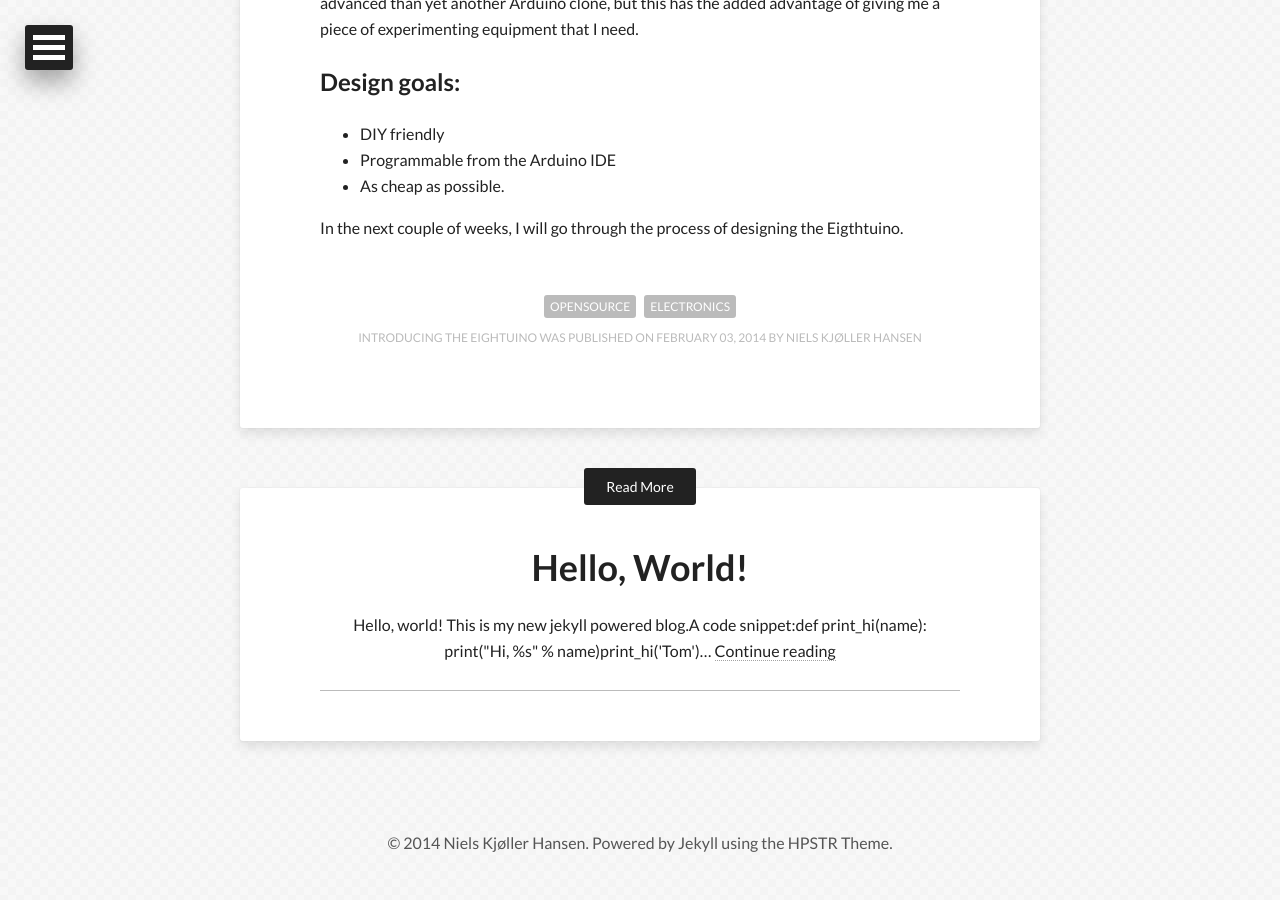
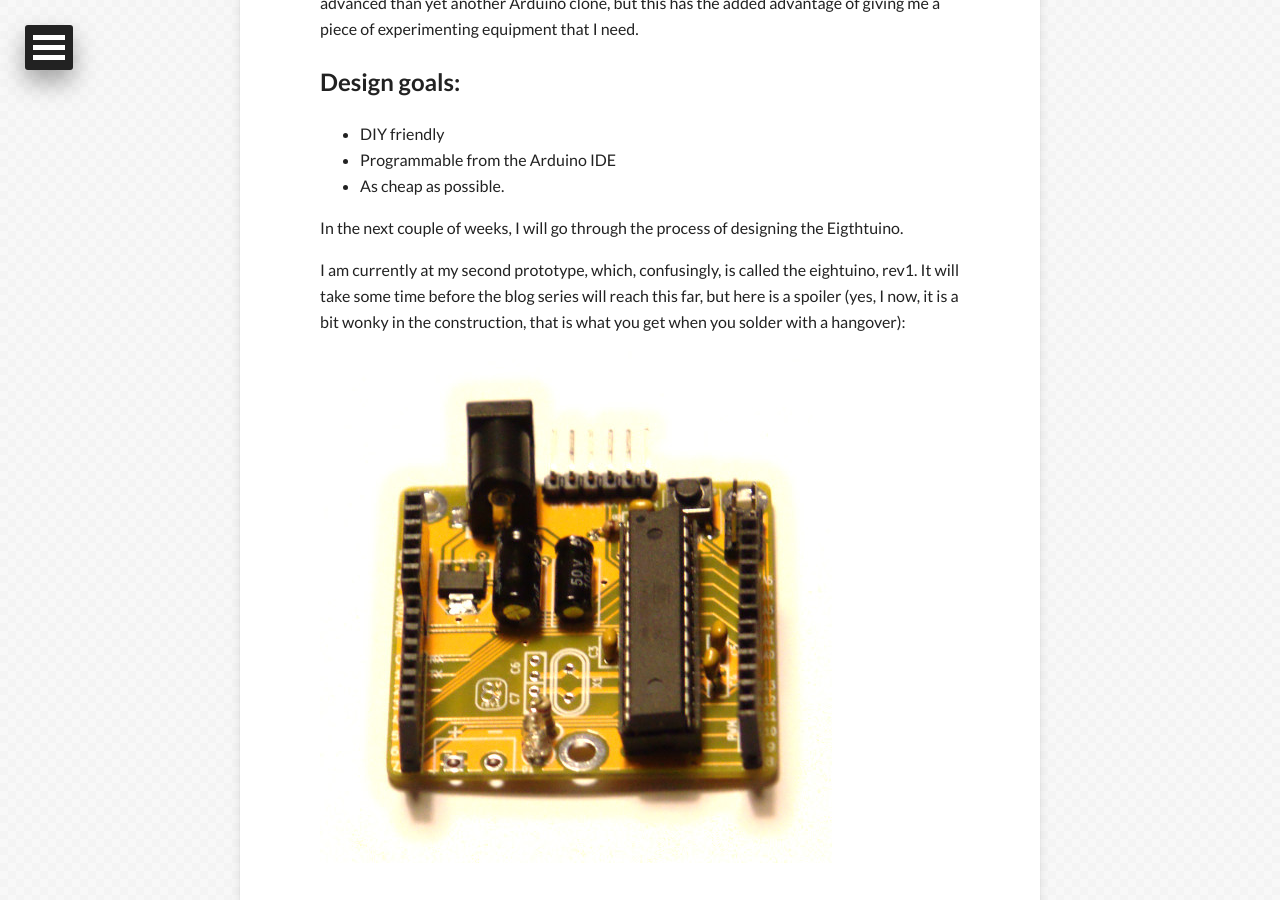
Before and after one commit to kjoller/kjoller.github.io, a Jekyll site: the page built from _posts/2014-02-03-introducing-the-eightuino.md, in a window 1280 px wide and 900 px high, scrolled down 633 px. Built offline with Jekyll 4.4.1, drawn with Linux system fonts in a browser that asks for light colours; nearby versions of some CDN libraries.

Commit message:
Added image to post

```diff
--- a/_posts/2014-02-03-introducing-the-eightuino.md
+++ b/_posts/2014-02-03-introducing-the-eightuino.md
@@ -30,3 +30,10 @@ experimenting equipment that I need.
 
 In the next couple of weeks, I will go through the process of designing the
 Eigthtuino.
+
+I am currently at my second prototype, which, confusingly, is called
+the eightuino, rev1. It will take some time before the blog series
+will reach this far, but here is a spoiler (yes, I now, it is a bit wonky
+in the construction, that is what you get when you solder with a hangover):
+
+![Eightuino Rev1, first look](/images/eightuino-first-look.jpg)
```
Also changed, not shown: images/eightuino-first-look.jpg (added).
